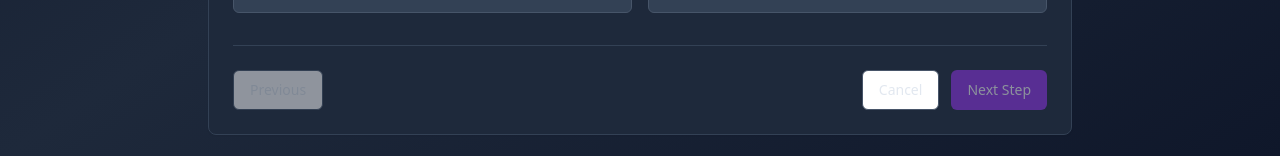
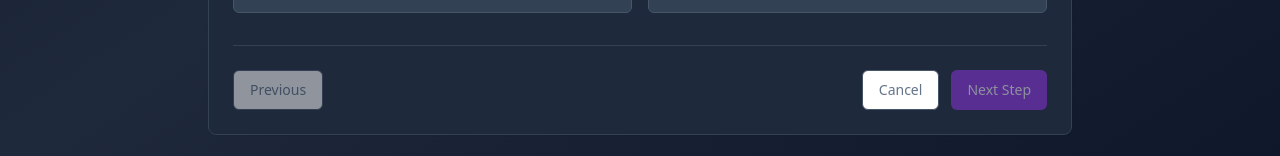
Before and after one commit to Fix-it-Felix-jr/vinyl-verse-find, a React (Vite) app: page /sell in a window 1280 px wide. Shown: the part 705-861 px from the top of the page. Built offline with nearby package versions, Linux system fonts and the light colour scheme.

Commit message:
Refactor button text color
Changed button text color to text-slate-500.

```diff
--- a/src/pages/SellAlbum.tsx
+++ b/src/pages/SellAlbum.tsx
@@ -493,7 +493,7 @@ const SellAlbum = () => {
                 variant="outline"
                 onClick={prevStep}
                 disabled={currentStep === 1}
-                className="border-slate-600 text-slate-200 hover:bg-slate-700"
+                className="border-slate-600 text-slate-500 hover:bg-slate-700"
               >
                 Previous
               </Button>
@@ -503,7 +503,7 @@ const SellAlbum = () => {
                   type="button"
                   variant="outline"
                   onClick={() => navigate('/')}
-                  className="border-slate-600 text-slate-200 hover:bg-slate-700"
+                  className="border-slate-600 text-slate-500 hover:bg-slate-700"
                 >
                   Cancel
                 </Button>
```
